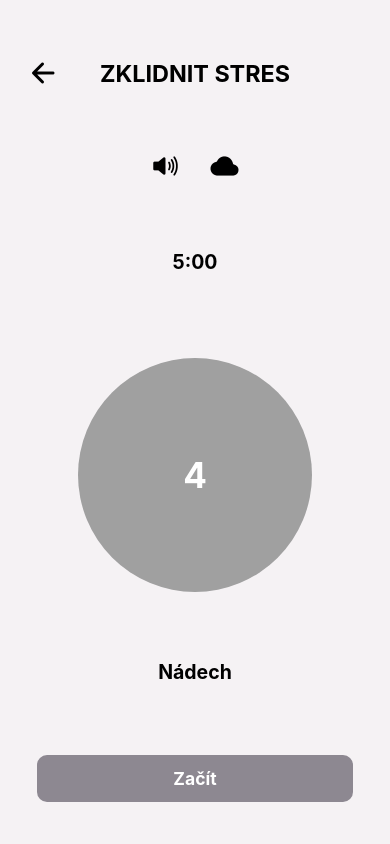
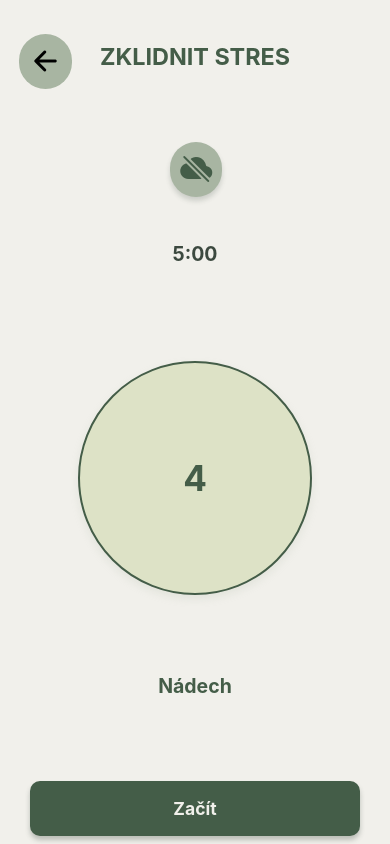
Before and after one commit to bobbbnpm/DECH, a React Native app: screen /ZklidnitStres in a window 390 px wide. Built offline with nearby package versions, Linux system fonts and the light colour scheme.

Commit message:
update zvuk

```diff
--- a/screens/ZklidnitStresScreen.js
+++ b/screens/ZklidnitStresScreen.js
@@ -1,11 +1,15 @@
 import React, { useState, useEffect } from "react";
-import { View, Text, TouchableOpacity, StyleSheet, Animated, Dimensions, Platform } from "react-native";
+import { View, Text, TouchableOpacity, StyleSheet, Animated, Dimensions } from "react-native";
+import { SafeAreaView, useSafeAreaInsets } from "react-native-safe-area-context";
 import { Ionicons } from "@expo/vector-icons";
+import { Audio } from "expo-av";
 import { useNavigation } from "@react-navigation/native";
 
 const { width, height } = Dimensions.get("window");
 
-// Dechová technika optimalizovaná pro zklidnění stresu
+// Správná cesta k souboru deště
+const rainSoundUri = require("../assets/rain.mp3");
+
 const breathCycle = [
   { phase: "Nádech", duration: 4000, scale: 1.3 },
   { phase: "Zadržet dech", duration: 4000, scale: 1.3 },
@@ -17,10 +21,13 @@ const totalExerciseTime = 300000; // 5 minut v milisekundách
 
 const ZklidnitStresScreen = () => {
   const navigation = useNavigation();
+  const insets = useSafeAreaInsets();
   const [breathing, setBreathing] = useState(false);
   const [phaseIndex, setPhaseIndex] = useState(0);
   const [remainingTime, setRemainingTime] = useState(totalExerciseTime);
   const [phaseTime, setPhaseTime] = useState(breathCycle[0].duration / 1000);
+  const [rainSound, setRainSound] = useState(null);
+  const [rainPlaying, setRainPlaying] = useState(false);
   const scaleAnim = useState(new Animated.Value(1))[0];
 
   useEffect(() => {
@@ -30,14 +37,12 @@ const ZklidnitStresScreen = () => {
     if (breathing) {
       const { duration, scale } = breathCycle[phaseIndex];
 
-      // Animace pro danou fázi
       Animated.timing(scaleAnim, {
         toValue: scale,
         duration: duration,
         useNativeDriver: true,
       }).start();
 
-      // Odpočet pro aktuální fázi
       setPhaseTime(duration / 1000);
       phaseTimer = setInterval(() => {
         setPhaseTime((prev) => {
@@ -50,12 +55,12 @@ const ZklidnitStresScreen = () => {
         });
       }, 1000);
 
-      // Hlavní časovač (5 minut)
       countdown = setInterval(() => {
         setRemainingTime((prev) => {
           if (prev <= 1000) {
             clearInterval(countdown);
             setBreathing(false);
+            stopRain();
             return 0;
           }
           return prev - 1000;
@@ -76,6 +81,32 @@ const ZklidnitStresScreen = () => {
     };
   }, [breathing, phaseIndex]);
 
+  // Spuštění/zastavení deště
+  const toggleRain = async () => {
+    if (rainPlaying) {
+      stopRain();
+    } else {
+      const { sound } = await Audio.Sound.createAsync(rainSoundUri, {
+        isLooping: true,
+        volume: 1.0,
+        shouldPlay: true,
+      });
+      setRainSound(sound);
+      await sound.playAsync();
+      setRainPlaying(true);
+    }
+  };
+
+  // Zastavení zvuku deště
+  const stopRain = async () => {
+    if (rainSound) {
+      await rainSound.stopAsync();
+      await rainSound.unloadAsync();
+      setRainSound(null);
+    }
+    setRainPlaying(false);
+  };
+
   // Převod milisekund na minuty a sekundy
   const formatTime = (time) => {
     const minutes = Math.floor(time / 60000);
@@ -83,9 +114,19 @@ const ZklidnitStresScreen = () => {
     return `${minutes}:${seconds.padStart(2, "0")}`;
   };
 
+  // Zastavení cvičení i zvuku deště
+  const stopExercise = () => {
+    setBreathing(false);
+    stopRain();
+  };
+
   return (
+     <SafeAreaView style={[styles.safeContainer, {
+          paddingTop: insets.top,
+          paddingBottom: insets.bottom,
+          paddingLeft: insets.left,
+          paddingRight: insets.right }]}>
     <View style={styles.container}>
-      {/* Hlavička s tlačítkem zpět */}
       <View style={styles.header}>
         <TouchableOpacity onPress={() => navigation.goBack()} style={styles.backButton}>
           <Ionicons name="arrow-back" size={32} />
@@ -93,71 +134,83 @@ const ZklidnitStresScreen = () => {
         <Text style={styles.title}>ZKLIDNIT STRES</Text>
       </View>
 
-      {/* Ikony pod nadpisem */}
       <View style={styles.iconRow}>
-        <TouchableOpacity>
-          <Ionicons name="volume-high" size={28} />
-        </TouchableOpacity>
-        <TouchableOpacity>
-          <Ionicons name="cloud" size={28} />
-        </TouchableOpacity>
+      <TouchableOpacity onPress={toggleRain} style={styles.soundToggle}>
+        <Ionicons name={rainPlaying ? "cloud" : "cloud-offline"} size={32} color="#445D48" />
+      </TouchableOpacity>
       </View>
 
-      {/* Časovač odpočítávající do konce cvičení */}
       <Text style={styles.timer}>{formatTime(remainingTime)}</Text>
 
-      {/* Animovaný kruh s odpočtem uvnitř */}
       <View style={styles.circleContainer}>
         <Animated.View style={[styles.circle, { transform: [{ scale: scaleAnim }] }]}>
           <Text style={styles.circleText}>{phaseTime}</Text>
         </Animated.View>
       </View>
 
-      {/* Text fáze dýchání pod kruhem */}
       <Text style={styles.phaseText}>{breathCycle[phaseIndex].phase}</Text>
 
-      {/* Tlačítko Start/Stop */}
-      <TouchableOpacity style={styles.button} onPress={() => setBreathing(!breathing)}>
+      <TouchableOpacity style={styles.button} onPress={breathing ? stopExercise : () => setBreathing(true)}>
         <Text style={styles.buttonText}>{breathing ? "Zastavit" : "Začít"}</Text>
       </TouchableOpacity>
     </View>
+    </SafeAreaView>
   );
 };
 
 const styles = StyleSheet.create({
+  safeContainer: {
+    flex: 1,
+    backgroundColor: "#F1F0EB", // Jemná krémová pro klidný pocit
+  },
   container: {
     flex: 1,
-    backgroundColor: "#F5F2F4",
-    paddingHorizontal: width * 0.05,
+    backgroundColor: "#F1F0EB",
+    paddingHorizontal: width * 0.03,
     justifyContent: "space-between",
-    paddingVertical: height * 0.05
+    paddingVertical: height * 0.01
   },
   header: {
     flexDirection: "row",
     alignItems: "center",
     justifyContent: "center",
-    marginTop: height * 0.02
+    marginTop: height * 0.02,
+    position: "relative",
   },
   backButton: {
     position: "absolute",
     left: width * 0.02,
+    top: height * 0.01,
+    padding: 10,
+    backgroundColor: "#A8B5A2", // Jemná přírodní zelená
+    borderRadius: 50,
   },
   title: {
     fontSize: width * 0.06,
+    position: "absolute",
+    top: height * 0.02,
+    alignSelf: "center", // Zarovná text na střed v rámci `header`
     fontWeight: "bold",
-    textAlign: "center",
+    color: "#445D48",
   },
-  iconRow: {
-    flexDirection: "row",
-    justifyContent: "center",
-    gap: width * 0.08,
-    marginBottom: height * 0.015,
-    marginTop: height * 0.01
+  soundToggle: {
+    position: "absolute",
+    right: width * 0.4,
+    top: height * 0.06,
+    backgroundColor: "#A8B5A2",
+    padding: 10,
+    borderRadius: 50,
+    shadowColor: "#3C493F",
+    shadowOffset: { width: 0, height: 4 },
+    shadowOpacity: 0.2,
+    shadowRadius: 5,
   },
   timer: {
+    marginTop: height * 0.1,
     fontSize: width * 0.05,
     fontWeight: "bold",
     textAlign: "center",
+    color: "#3C493F", // Jemnější tmavá zelená
     marginBottom: height * 0.02
   },
   circleContainer: {
@@ -169,31 +222,42 @@ const styles = StyleSheet.create({
     width: width * 0.6,
     height: width * 0.6,
     borderRadius: width * 0.3,
-    backgroundColor: "#A0A0A0",
+    backgroundColor: "#DDE2C6", // Jemná pastelová zelená místo hnědé
     alignItems: "center",
-    justifyContent: "center"
+    justifyContent: "center",
+    borderWidth: 2,
+    borderColor: "#445D48", // Kontrastní tlumená zelená
+    shadowColor: "#A8B5A2",
+    shadowOffset: { width: 0, height: 4 },
+    shadowOpacity: 0.2,
+    shadowRadius: 8,
   },
   circleText: {
     fontSize: width * 0.09,
     fontWeight: "bold",
-    color: "#fff"
+    color: "#445D48", // Kontrastní tmavší zelená
   },
   phaseText: {
     fontSize: width * 0.05,
     fontWeight: "bold",
     textAlign: "center",
+    color: "#445D48",
     marginBottom: height * 0.02
   },
   button: {
-    backgroundColor: "#8D8891",
-    padding: height * 0.015,
+    backgroundColor: "#445D48", // Zklidňující tmavší zelená
+    paddingVertical: height * 0.02,
     borderRadius: 10,
     width: "90%",
     alignSelf: "center",
-    alignItems: "center"
+    alignItems: "center",
+    shadowColor: "#3C493F",
+    shadowOffset: { width: 0, height: 4 },
+    shadowOpacity: 0.3,
+    shadowRadius: 5,
   },
   buttonText: {
-    color: "#FFF",
+    color: "#F1F0EB", // Světlejší béžová pro dobrý kontrast
     fontSize: width * 0.045,
     fontWeight: "bold"
   },
```
